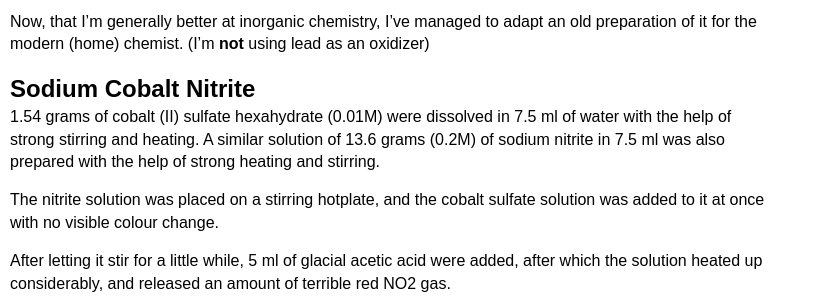
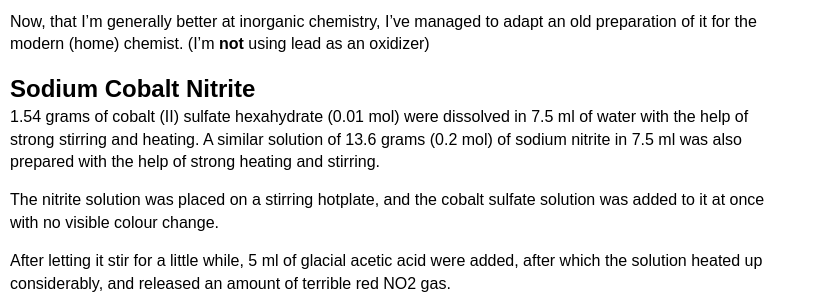
Before and after one commit to isopropyletherperoxide/isopropyletherperoxide.github.io, a Jekyll site: the page built from _posts/2023-05-01-Cobalt_Nitro.md, in a window 1280 px wide. Shown: the part 227-527 px from the top of the page, without its empty margins (0-825 px from the left). Built offline with Jekyll 4.4.1, drawn with Linux system fonts in a browser that asks for light colours.

Commit message:
updated mistakes

```diff
--- a/_posts/2023-05-01-Cobalt_Nitro.md
+++ b/_posts/2023-05-01-Cobalt_Nitro.md
@@ -12,7 +12,7 @@ This complex has been of my interest for quite a long while now, but I couldn't
 Now, that I'm generally better at inorganic chemistry, I've managed to adapt an old preparation of it for the modern (home) chemist. (I'm **not** using lead as an oxidizer)
 
 ## Sodium Cobalt Nitrite
-1.54 grams of cobalt (II) sulfate hexahydrate (0.01M) were dissolved in 7.5 ml of water with the help of strong stirring and heating. A similar solution of 13.6 grams (0.2M) of sodium nitrite in 7.5 ml was also prepared with the help of strong heating and stirring.
+1.54 grams of cobalt (II) sulfate hexahydrate (0.01 mol) were dissolved in 7.5 ml of water with the help of strong stirring and heating. A similar solution of 13.6 grams (0.2 mol) of sodium nitrite in 7.5 ml was also prepared with the help of strong heating and stirring.
 
 
 The nitrite solution was placed on a stirring hotplate, and the cobalt sulfate solution was added to it at once with no visible colour change.
```
Also changed, not shown: 3 other files.
